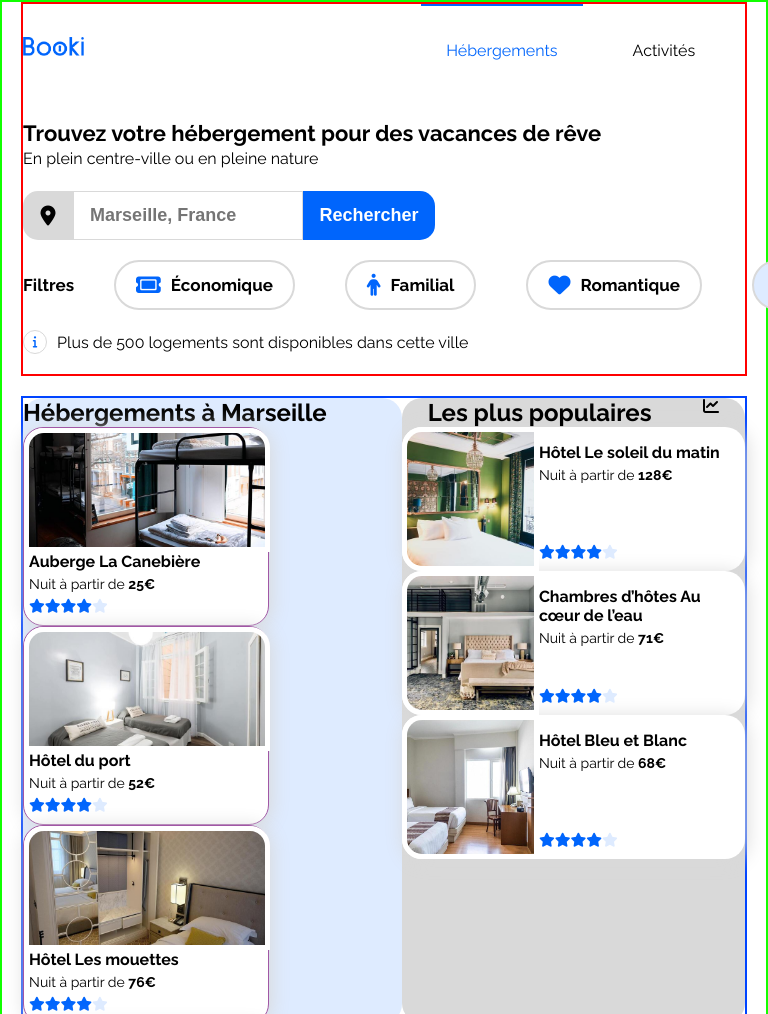
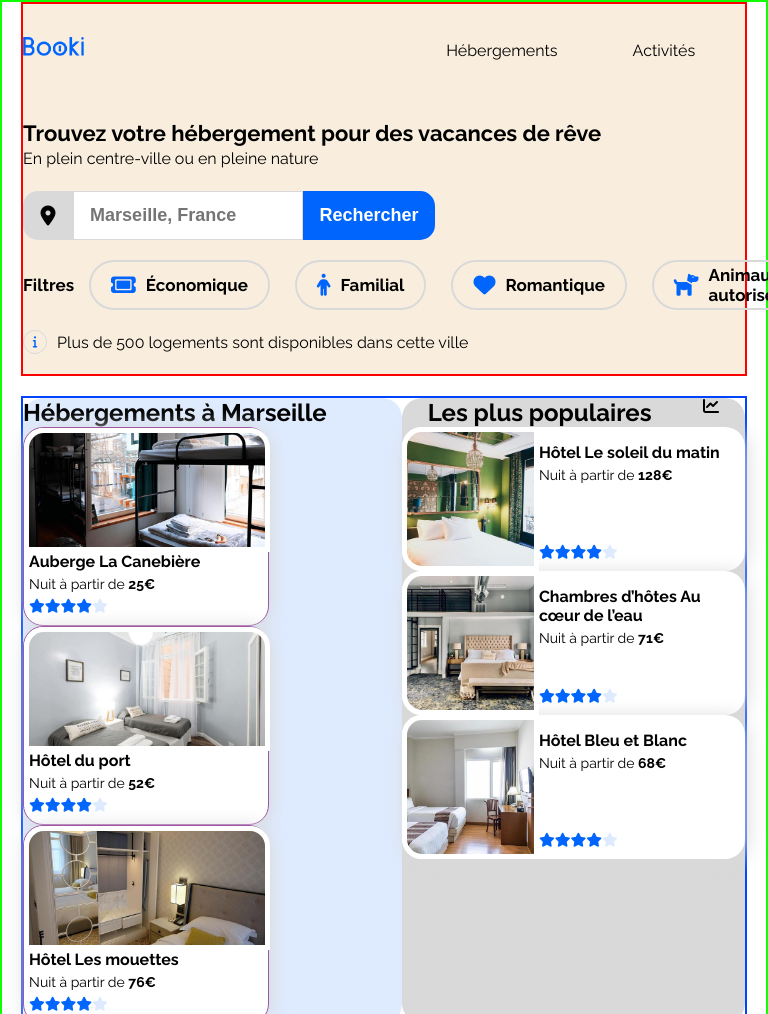
Before and after one commit to ValerieElisabeth/openclassrooms-P2, a plain HTML site: page index.html in a window 768 px wide. Shown: the top 1014 px of the page. Drawn offline with Linux system fonts and the light colour scheme.

Commit message:
HEADER responsive pour TABLETTE - ok

```diff
--- a/css/style.css
+++ b/css/style.css
@@ -278,7 +278,12 @@ button {
   border-style: none;
   /* Font */
   font-size: 18px;
-  font-weight: 700;
+  font-weight: 600;
+}
+.search-icon-mobile {
+  width: 49px;
+  height: 49px;
+  display: none;
 }
 
 /* ---------------------------------------------------- */
@@ -333,6 +338,54 @@ button {
 .section-info > p {
   margin-left: 10px;
 }
+
+/* ---------------------------------------------------- */
+/* ---------------------------------------------------- */
+/* ---------------------------------------------------- */
+/* ---------------------------------------------------- */
+
+/*
+VERSION TABLETTE :
+Sur tous types d'écran quand la largeur de la fenêtre
+est comprise entre : 768px et 992px.
+*/
+
+@media all and (min-width: 768px) and (max-width: 992px) {
+  /* ---------------------------------------------------- */
+  /* ------ Section logo & nav -------------------------- */
+  /* ---------------------------------------------------- */
+
+  .right {
+    border-top: solid 2px transparent;
+    color: var(--color-01);
+  }
+
+  /* ---------------------------------------------------- */
+  /* ------ Section : Filter ---------------------------- */
+  /* ---------------------------------------------------- */
+
+  .filters > ul {
+    height: 50px;
+    margin-left: 15px;
+  }
+
+  .filters-bg-color {
+    background-color: transparent;
+  }
+} /* fin @media queries tablette */
+
+/* ---------------------------------------------------- */
+
+/*
+VERSION MOBILE :
+Si l'écran plus petit ou égal à : 768px.
+*/
+@media screen and (max-width: 768px) {
+  header {
+    background-color: rgb(249, 238, 222);
+  }
+} /* fin @media queries mobile */
+/* ---------------------------------------------------- */
 
 /*
 /////////////////////////////////////////////////////////
--- a/index.html
+++ b/index.html
@@ -54,6 +54,9 @@
         </div>
         <input type="text" placeholder="Marseille, France" />
         <button>Rechercher</button>
+        <button class="search-icon-mobile">
+          <i class="fa-sharp fa-solid fa-magnifying-glass"></i>
+        </button>
       </form>
 
       <section class="d-flex-ai-c filters container-04">
```
